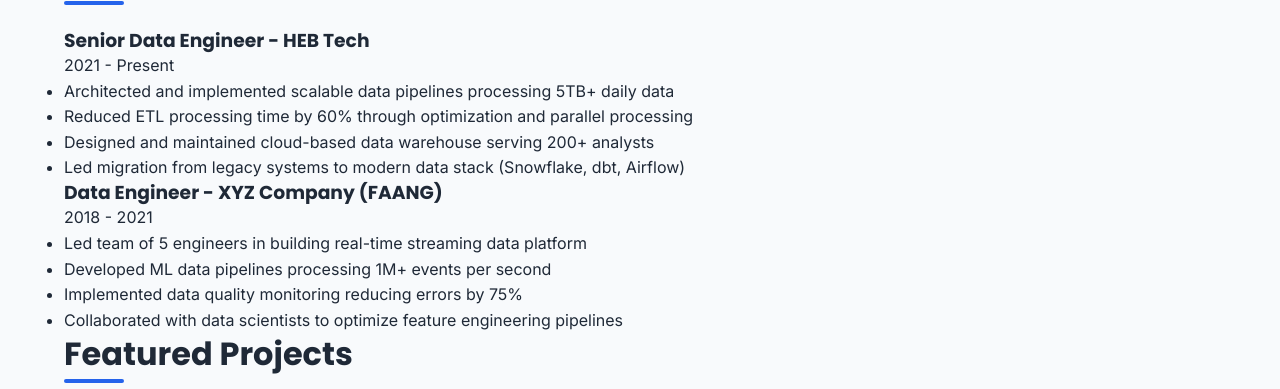
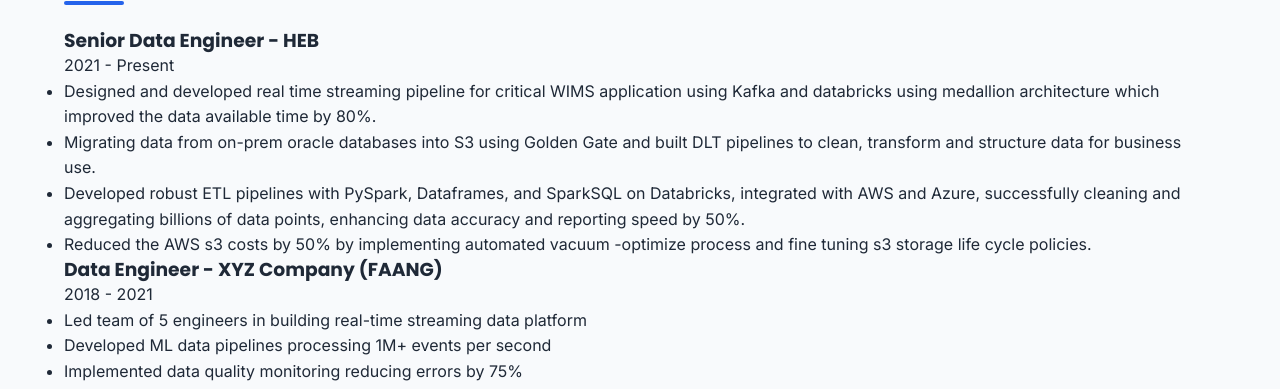
Before and after one commit to sbhupathi86/portfolio, a plain HTML site: page index.html in a window 1280 px wide. Shown: the part 737-1126 px from the top of the page. Drawn offline with Linux system fonts and the light colour scheme.

Commit message:
code update

```diff
--- a/index.html
+++ b/index.html
@@ -68,13 +68,18 @@
         <section id="experience" class="animate-in">
             <h2>Professional Experience</h2>
             <article>
-                <h3>Senior Data Engineer - HEB Tech</h3>
+                <h3>Senior Data Engineer - HEB</h3>
                 <p>2021 - Present</p>
                 <ul>
-                    <li>Architected and implemented scalable data pipelines processing 5TB+ daily data</li>
-                    <li>Reduced ETL processing time by 60% through optimization and parallel processing</li>
-                    <li>Designed and maintained cloud-based data warehouse serving 200+ analysts</li>
-                    <li>Led migration from legacy systems to modern data stack (Snowflake, dbt, Airflow)</li>
+                    <li>Designed and developed real time streaming pipeline for critical WIMS application using Kafka and databricks
+                        using medallion architecture which improved the data available time by 80%.</li>
+                    <li>Migrating data from on-prem oracle databases into S3 using Golden Gate and built DLT pipelines to clean,
+                        transform and structure data for business use.</li>
+                    <li>Developed robust ETL pipelines with PySpark, Dataframes, and SparkSQL on Databricks, integrated with AWS and
+                        Azure, successfully cleaning and aggregating billions of data points, enhancing data accuracy and reporting speed
+                        by 50%.</li>
+                    <li>Reduced the AWS s3 costs by 50% by implementing automated vacuum -optimize process and fine tuning s3
+                        storage life cycle policies.</li>
                 </ul>
             </article>
 
```
